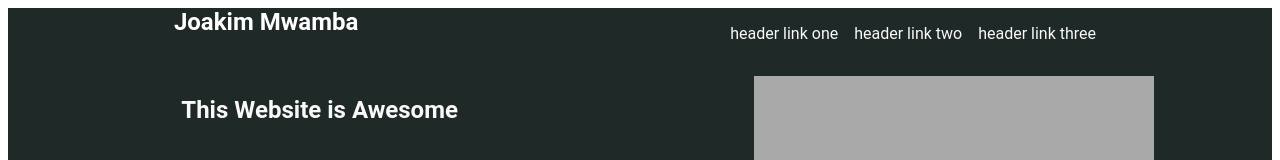
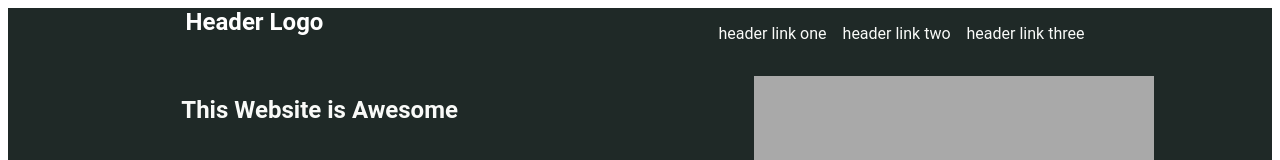
Before and after one commit to mwambajoakim/landing_page, a plain HTML site: page index.html in a window 1280 px wide. Shown: the top 160 px of the page. Drawn offline with Linux system fonts and the light colour scheme.

Commit message:
Change header name

```diff
--- a/index.html
+++ b/index.html
@@ -8,7 +8,7 @@
     <body>
         <div class="header">
             <div class="top-header">
-                <h5 class="head">Joakim Mwamba</h5>
+                <h5 class="head">Header Logo</h5>
                 <ul class="list">
                    <li class="li"><a href="#">header link one</a></li>
                    <li class="li"><a href="#">header link two</a></li>
```
